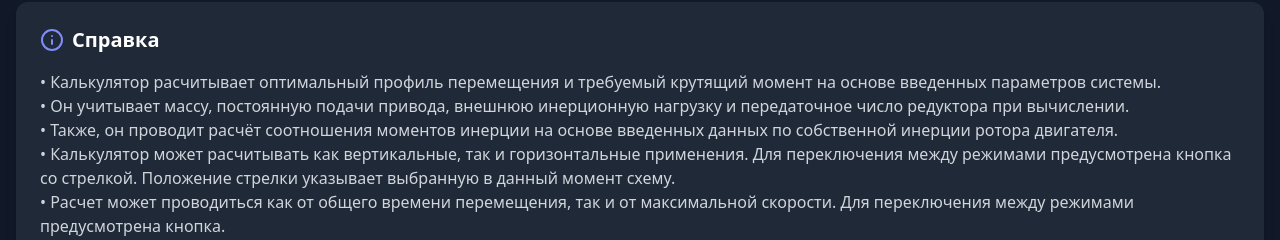
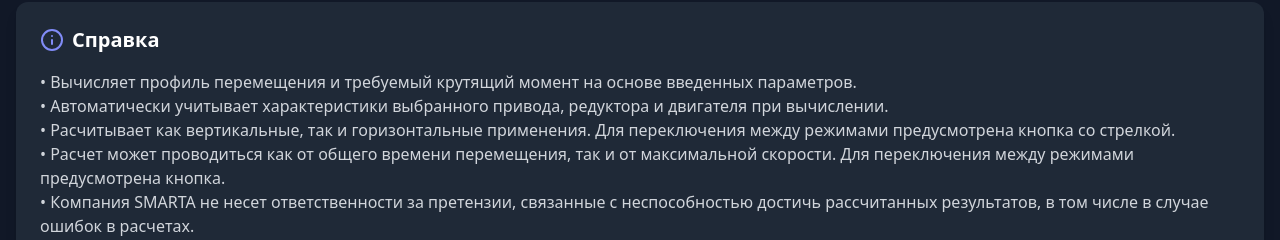
Before and after one commit to LittlePisi/Linear-Motion-Calculator, a React (Vite) app: page / in a window 1280 px wide. Shown: the part 976-1216 px from the top of the page. Built offline with nearby package versions, Linux system fonts and the light colour scheme; no server answers.

Commit message:
Update App.tsx

```diff
--- a/src/App.tsx
+++ b/src/App.tsx
@@ -145,10 +145,9 @@ function App() {
             </h2>
           </div>
 
-          <p>• Калькулятор расчитывает оптимальный профиль перемещения и требуемый крутящий момент на основе введенных параметров системы.</p>
-          <p>• Он учитывает массу, постоянную подачи привода, внешнюю инерционную нагрузку и передаточное число редуктора при вычислении.</p>
-          <p>• Также, он проводит расчёт соотношения моментов инерции на основе введенных данных по собственной инерции ротора двигателя.</p>
-          <p>• Калькулятор может расчитывать как вертикальные, так и горизонтальные применения. Для переключения между режимами предусмотрена кнопка со стрелкой. Положение стрелки указывает выбранную в данный момент схему.</p>
+          <p>• Вычисляет профиль перемещения и требуемый крутящий момент на основе введенных параметров.</p>
+          <p>• Автоматически учитывает характеристики выбранного привода, редуктора и двигателя при вычислении.</p>
+          <p>• Расчитывает как вертикальные, так и горизонтальные применения. Для переключения между режимами предусмотрена кнопка со стрелкой.</p>
           <p>• Расчет может проводиться как от общего времени перемещения, так и от максимальной скорости. Для переключения между режимами предусмотрена кнопка.</p>
           <p>• Компания SMARTA не несет ответственности за претензии, связанные с неспособностью достичь рассчитанных результатов, в том числе в случае ошибок в расчетах.</p>
           <p>• Компания SMARTA не гарантирует пригодность любого оборудования, заказанного в соответствии с использованием этого программного обеспечения для какой-либо конкретной цели, если эта цель не была полностью объяснена компании SMARTA.</p>
```
